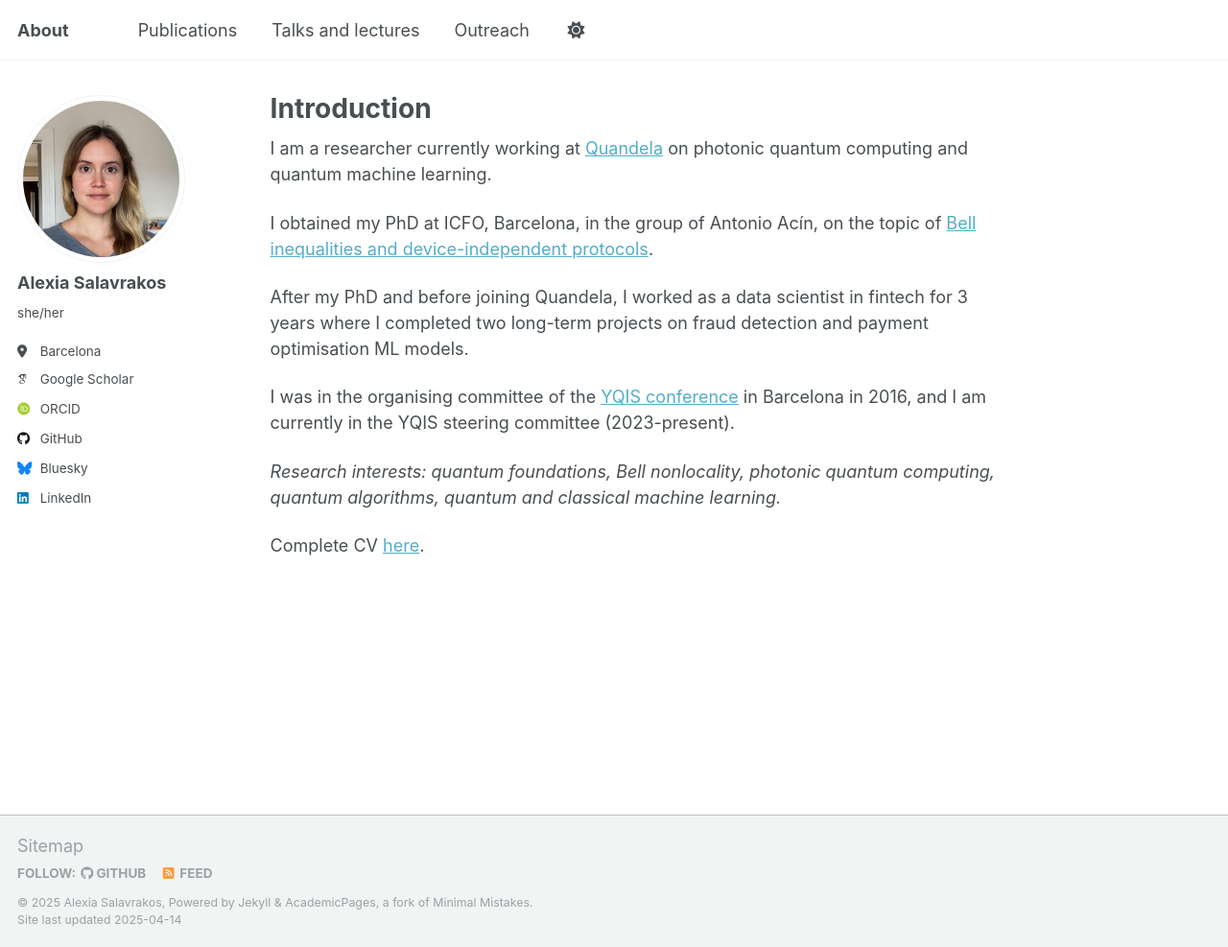
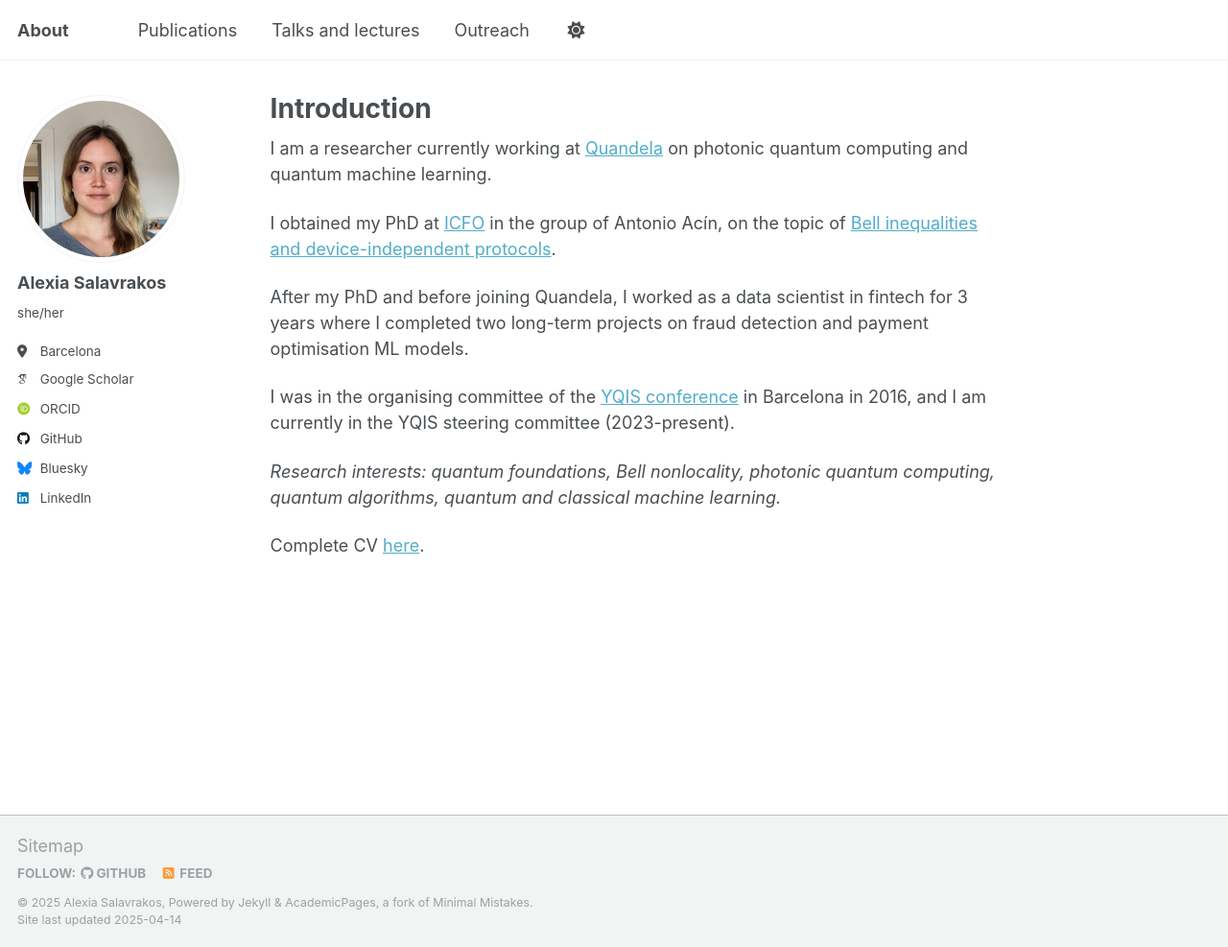
Before and after one commit to alexiasalavrakos/alexiasalavrakos.github.io, a Jekyll site: the page built from _pages/about.md, in a window 1280 px wide and 987 px high. Shown: the whole window at 96% size. Built offline with Jekyll 4.4.1, drawn with Linux system fonts in a browser that asks for light colours; some web fonts are replaced.

Commit message:
Update about.md

```diff
--- a/_pages/about.md
+++ b/_pages/about.md
@@ -9,7 +9,7 @@ redirect_from:
 
 I am a researcher currently working at [Quandela](https://www.quandela.com/) on photonic quantum computing and quantum machine learning.
 
-I obtained my PhD at ICFO, Barcelona, in the group of Antonio Acín, on the topic of [Bell inequalities and device-independent protocols](https://upcommons.upc.edu/handle/2117/131434).
+I obtained my PhD at [ICFO](https://www.icfo.eu/) in the group of Antonio Acín, on the topic of [Bell inequalities and device-independent protocols](https://upcommons.upc.edu/handle/2117/131434).
 
 After my PhD and before joining Quandela, I worked as a data scientist in fintech for 3 years where I completed two long-term projects on fraud detection and payment optimisation ML models.
 
```
